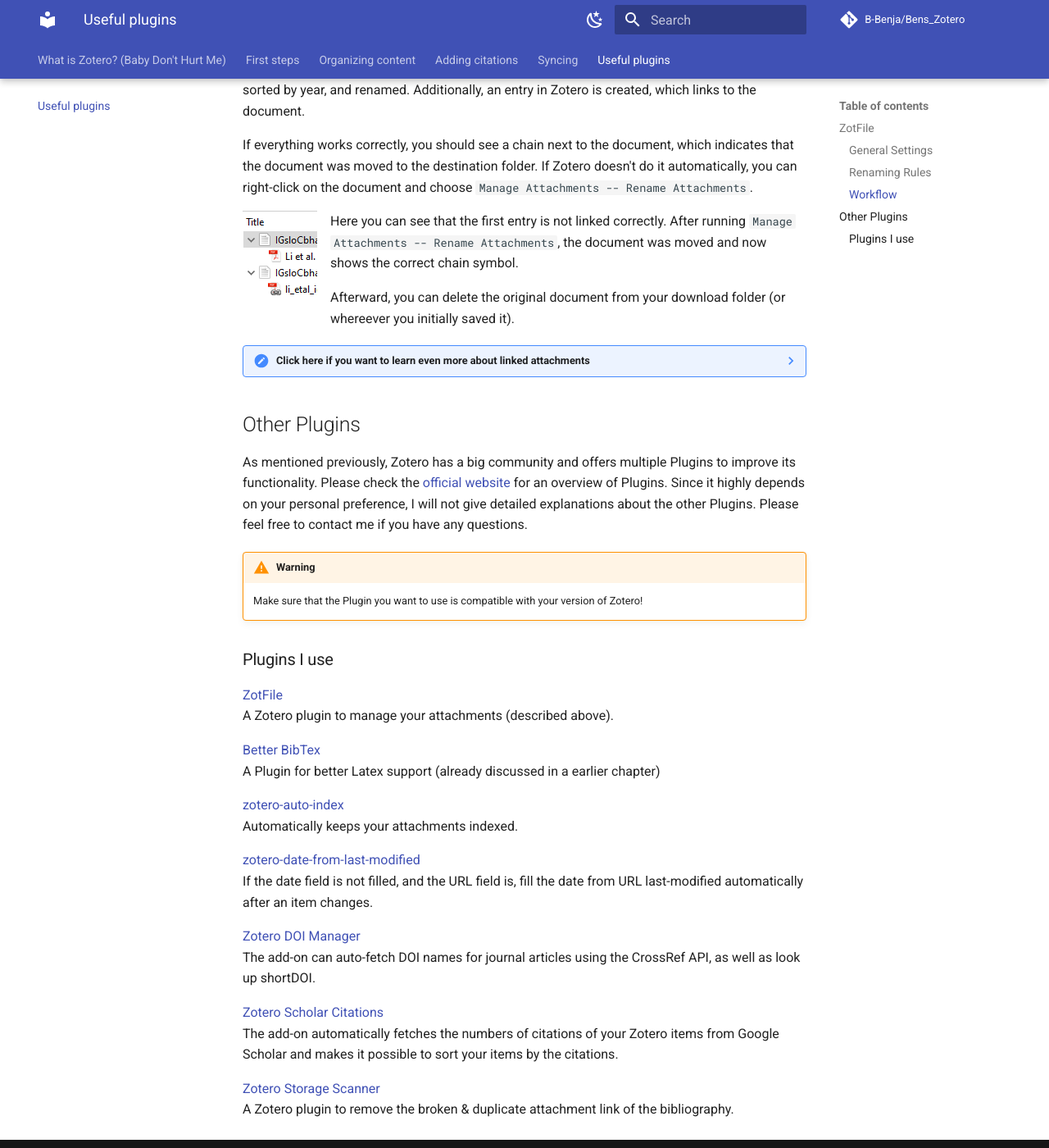
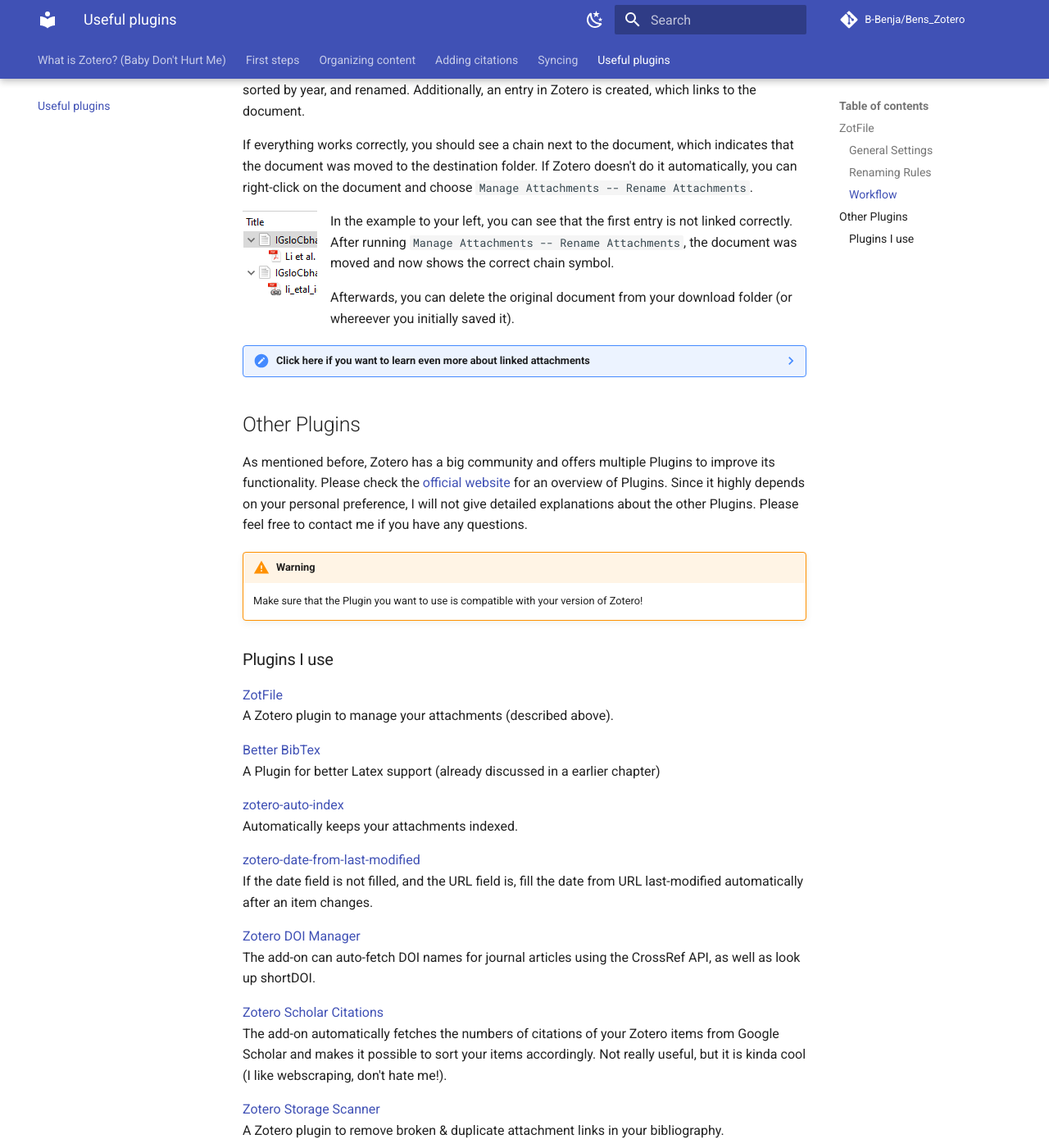
Before and after one commit to B-Benja/Bens_Zotero, an MkDocs documentation site: the page built from docs/useful-plugins.md, in a window 1280 px wide and 1400 px high, scrolled down 1685 px. Shown: the whole window at 82% size. Built offline with MkDocs 1.6.1 and Material for MkDocs 9.7.7, drawn with Linux system fonts in a browser that asks for light colours; comment, search, counter and statistics services are not loaded; some of the changed text lies outside the part shown.

Commit message:
Update useful-plugins.md

```diff
--- a/docs/useful-plugins.md
+++ b/docs/useful-plugins.md
@@ -31,14 +31,14 @@
 
 ![](images/05dsubfolder.png){ align=right width="300"}
 
-In this tab, you can specify how to rename your documents on your hard disc. So that they are conveniently named outside of Zotero.
+In this tab, you can specify how to rename your documents on your harddrive. So that they are conveniently named outside of Zotero.
 
 My preference is to use subfolders to organize the documents by year and rename the document to AUTHOR NAME_YEAR_TITLE.
 
 To do so, you need to change **Format for all Item Types except Patents** to `{%a_}{%y_}{%t}`.
 
-&nbsp;
-&nbsp;
+<br>
+<br>
 Resulting in the following structure outside of Zotero:
 
 ![](images/05csubfolder.gif)
@@ -52,20 +52,20 @@
 
 ![](images/06linkedattachments.png){align=left}
 
-Here you can see that the first entry is not linked correctly. After running ``Manage Attachments -- Rename Attachments``, the document was moved and now shows the correct chain symbol.
+In the example to your left, you can see that the first entry is not linked correctly. After running ``Manage Attachments -- Rename Attachments``, the document was moved and now shows the correct chain symbol.
 
-Afterward, you can delete the original document from your download folder (or whereever you initially saved it).
+Afterwards, you can delete the original document from your download folder (or whereever you initially saved it).
 
 ??? note "Click here if you want to learn even more about linked attachments"
 
-    Stored files are the default and are stored within the Zotero data directory. If you add a stored file from a file on your computer, the file is copied to the Zotero data directory. Zotero will automatically manage them, including deleting them if you delete the attachment item in Zotero. If you use file syncing, Zotero will automatically sync stored files between devices and make them available in your online library on zotero.org. However, that can quickly fill up your online storage therefore, I introduced the alternative storage on your own cloud/server.
+    Stored files are the default and are stored within the Zotero data directory. If you add a stored file from a file on your computer, the file is copied to the Zotero data directory. Zotero will automatically manage them, including deleting them if you delete the attachment item in Zotero. If you use file syncing, Zotero will automatically sync stored files between devices and make them available in your online library on zotero.org. However, that can quickly fill up your online storage therefore, I introduced the alternative storage location offline or on your own cloud/server on the previous page.
 
-    With linked files, Zotero only stores a link to the original file's location on your computer. Linked files were not introduced by Zotero itself, but by the previously installed Plugin ZotFile. The advantage is the previously discussed possibility of using your own server, renaming rules, etc. The downside is, however, that you have to manually delete files outside of Zotero. If you ever want to delete a document you have to delete it in Zotero AND in the destination folder.
+    With linked files, Zotero only stores a link to the original file's location on your computer. Linked files were not introduced by Zotero itself, but by the previously installed Plugin ZotFile. The advantage is the previously discussed possibility of using your own server, renaming rules, etc. The downside is, however, that you have to manually delete files outside of Zotero. If you ever want to delete a document you have to delete the entry in Zotero AND the document in the destination folder.
 
 
 ## Other Plugins
 
-As mentioned previously, Zotero has a big community and offers multiple Plugins to improve its functionality. Please check the [official website](https://www.zotero.org/support/plugins) for an overview of Plugins. Since it highly depends on your personal preference, I will not give detailed explanations about the other Plugins. Please feel free to contact me if you have any questions.
+As mentioned before, Zotero has a big community and offers multiple Plugins to improve its functionality. Please check the [official website](https://www.zotero.org/support/plugins) for an overview of Plugins. Since it highly depends on your personal preference, I will not give detailed explanations about the other Plugins. Please feel free to contact me if you have any questions.
 
 !!! warning
     Make sure that the Plugin you want to use is compatible with your version of Zotero!
@@ -89,7 +89,7 @@
 The add-on can auto-fetch DOI names for journal articles using the CrossRef API, as well as look up shortDOI.
 
 [Zotero Scholar Citations](https://github.com/beloglazov/zotero-scholar-citations)
-The add-on automatically fetches the numbers of citations of your Zotero items from Google Scholar and makes it possible to sort your items by the citations.
+The add-on automatically fetches the numbers of citations of your Zotero items from Google Scholar and makes it possible to sort your items accordingly. Not  really useful, but it is kinda cool (I like webscraping, don't hate me!).
 
 [Zotero Storage Scanner](https://github.com/retorquere/zotero-storage-scanner#readme)
-A Zotero plugin to remove the broken & duplicate attachment link of the bibliography.
+A Zotero plugin to remove broken & duplicate attachment links in your bibliography.
```
